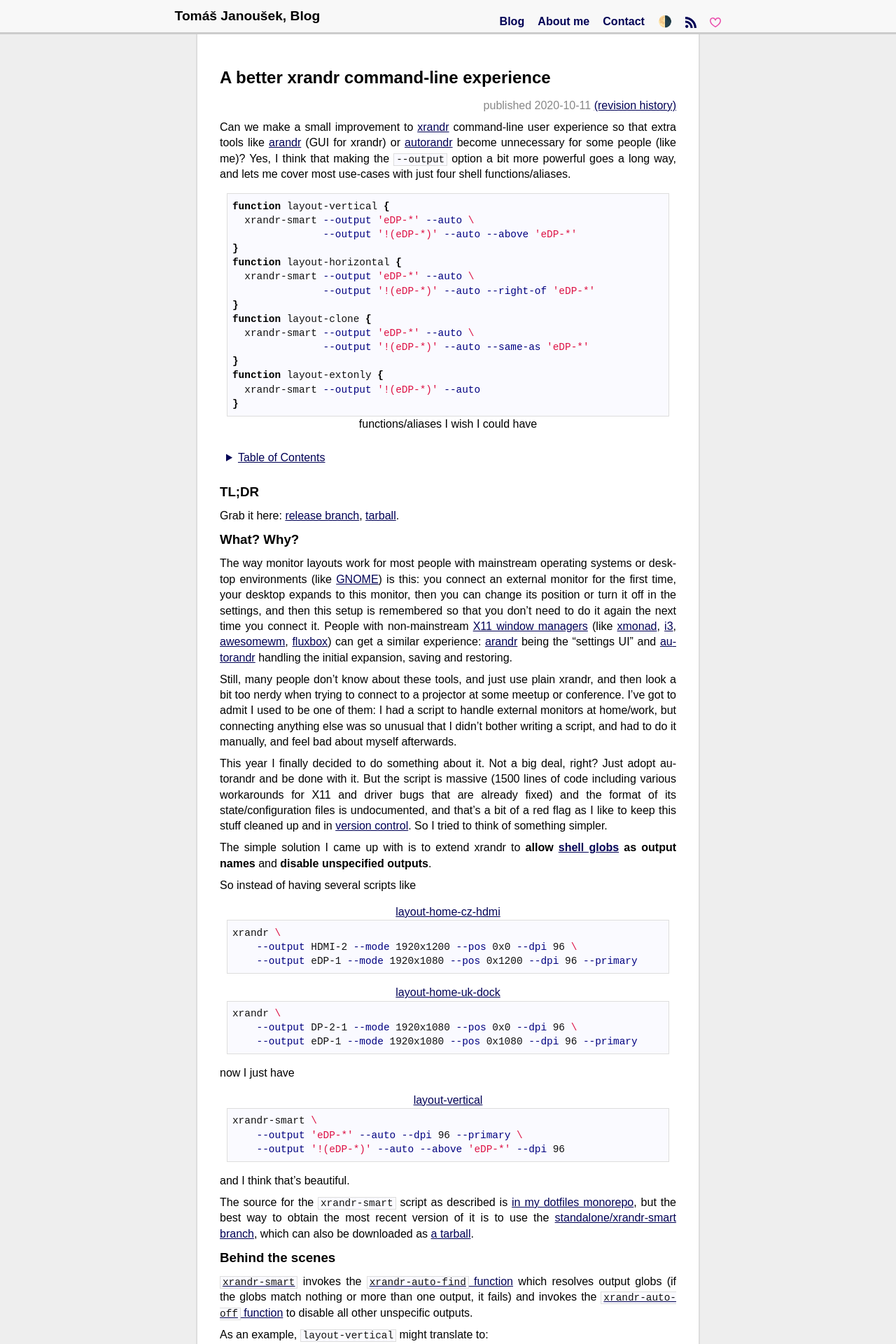
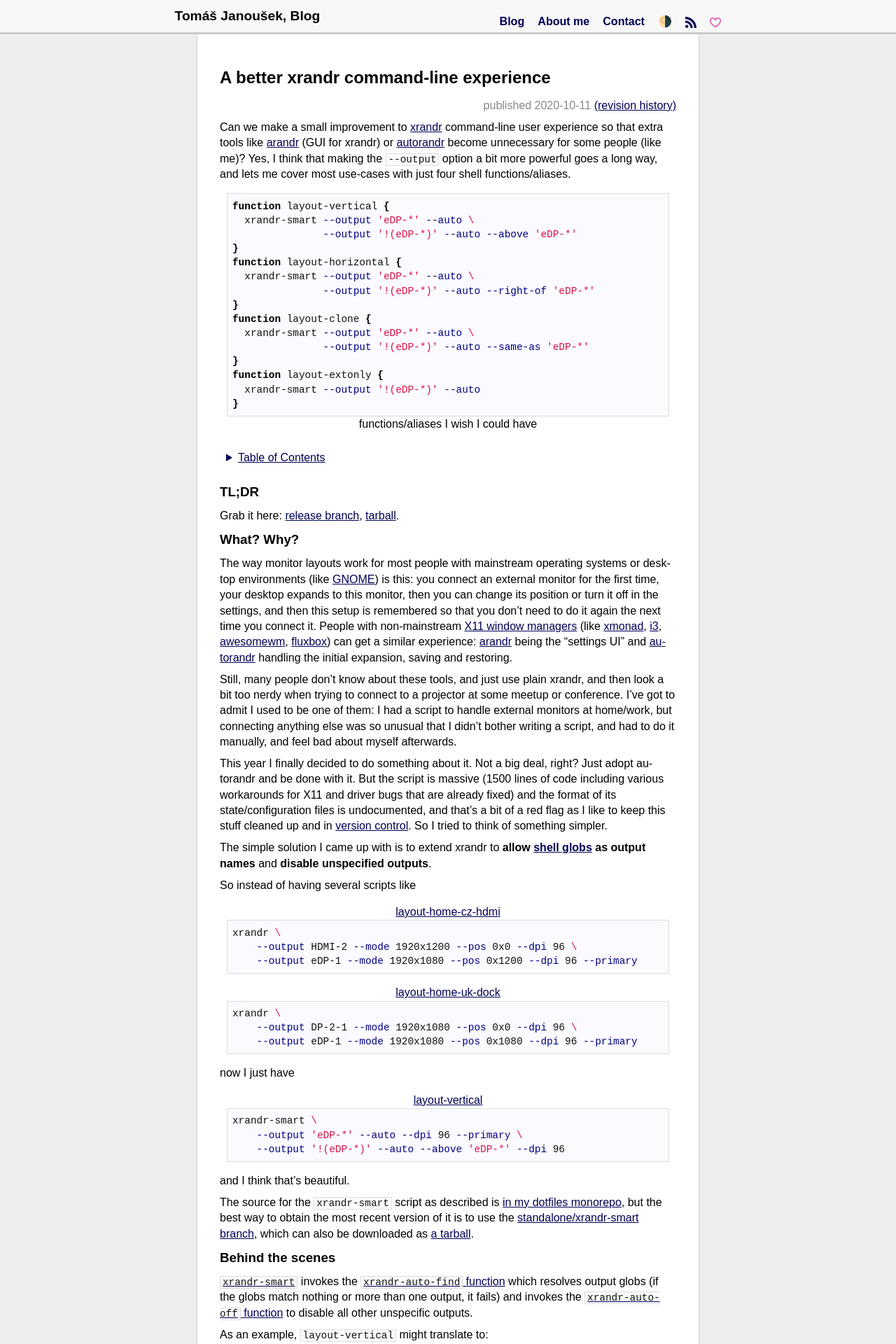
Before and after one commit to liskin/work.lisk.in, a Jekyll site: the page built from _posts/2020-10-11-xrandr-ux.md, in a window 1280 px wide. Shown: the top 1920 px of the page at 70% size. Built offline with Jekyll 4.4.1, drawn with Linux system fonts in a browser that asks for light colours; comment, search, counter and statistics services are not loaded.

Commit message:
styles: Drop text-align: justify
https://designforhackers.com/blog/justify-text-html-css/ convinced me.

```diff
--- a/styles/main.scss
+++ b/styles/main.scss
@@ -238,11 +238,6 @@ main {
 		max-width: 45em;
 		border: 2px solid var(--light-border-color);
 		border-top: none;
-	}
-
-	> article p, > article #footnotes, > dl#posts p {
-		@media screen and (min-width: 45em) { text-align: justify; }
-		@media print { text-align: justify; }
 	}
 
 	dl#posts {
```
